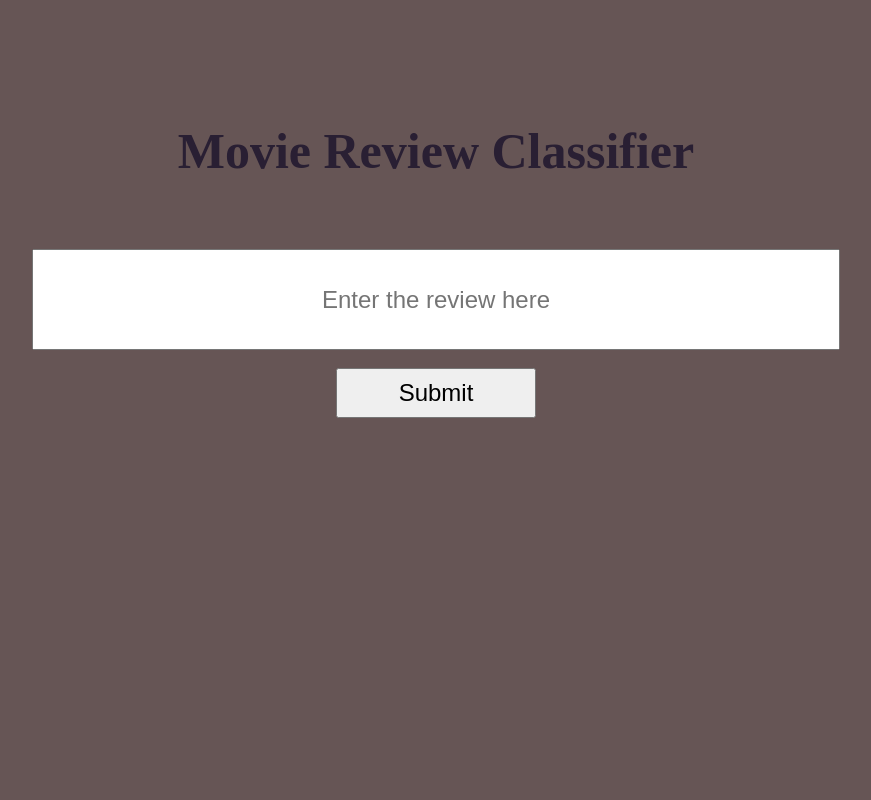
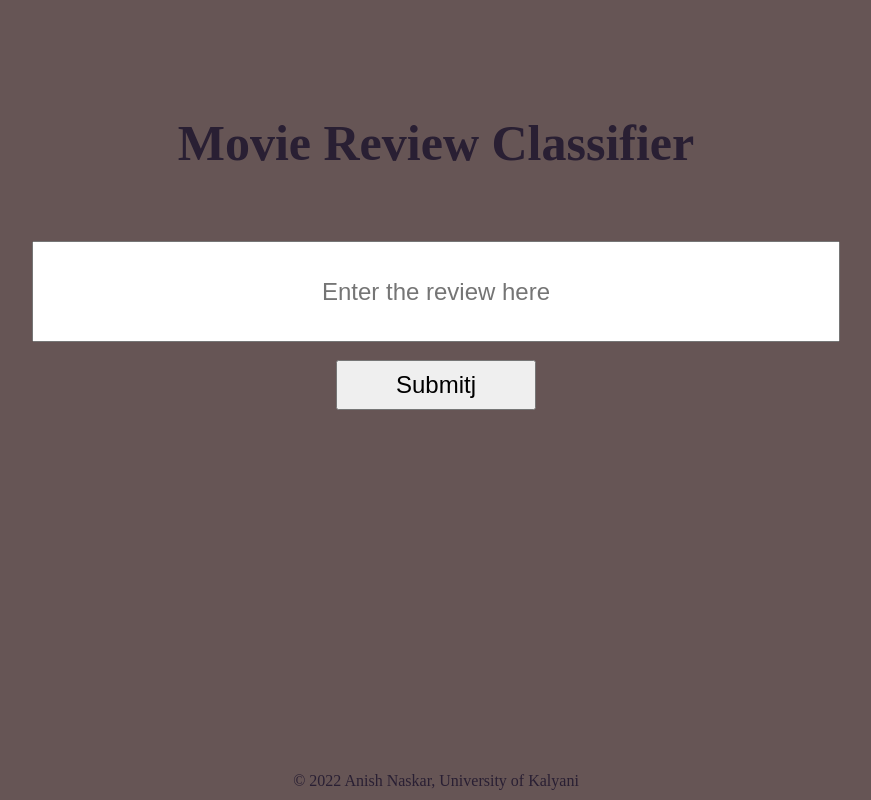
Before and after one commit to AnisH521/test_1, a Flask app: page / in a window 1280 px wide. Shown: the whole page, without its empty margins (204-1075 px from the left). Run offline with Flask 2, Linux system fonts and the light colour scheme; parts of the project's set-up code (start-up, migrations or seed data) failed here and were passed over.

Commit message:
updated files

```diff
--- a/app.py
+++ b/app.py
@@ -23,12 +23,12 @@ def decompress_pickle(file):
 
 url = 'https://drive.google.com/uc?id=12yMGBY-8vyoeul94nuNCPkb7F7FrmJVS'
 loaded_vectorizer = 'vectorizer/vec.pbz2'
-gdown.download(url, loaded_vectorizer, quiet=False)
+gdown.download(url, loaded_vectorizer, quiet = False)
 loaded_vectorizer = decompress_pickle(loaded_vectorizer)
 
 url = "https://drive.google.com/uc?id=1_FTgSc6Mc6t93SSaB_xP5KuxAEJ-EqSW"
 loaded_model = 'model/model.pbz2'
-gdown.download(url, loaded_model, quiet=False)
+gdown.download(url, loaded_model, quiet = False)
 loaded_model = decompress_pickle(loaded_model)
 
 
--- a/static/styles.css
+++ b/static/styles.css
@@ -1,6 +1,24 @@
 body {
     background-color: rgb(102, 85, 85);
 }
+
+footer {
+    color: rgb(41, 31, 51);
+    display: flex;
+    justify-content: center;
+    margin-top: auto;
+  }
+  p.copyright {
+    color: rgb(41, 31, 51);
+    margin: 10px;
+  }
+  body{
+    color: rgb(41, 31, 51);
+    min-height: 100vh;
+    display: flex;
+    flex-direction: column;
+    margin: 0;
+  }
 
 form {
     padding: 80px 0;
--- a/templates/index.html
+++ b/templates/index.html
@@ -24,7 +24,7 @@
 
                 <br>
                 <br>
-                <button type="submit">Submit</button>
+                <button type="submit">Submitj</button>
             </form>
 
             <br>
@@ -34,5 +34,9 @@
             <h3>{{ prediction_text }}</h3>
 
         </div>
+
+        <footer>
+            <p class="copyright">&copy 2022 Anish Naskar, University of Kalyani</p>
+        </footer>
     </body>
 </html>
```
